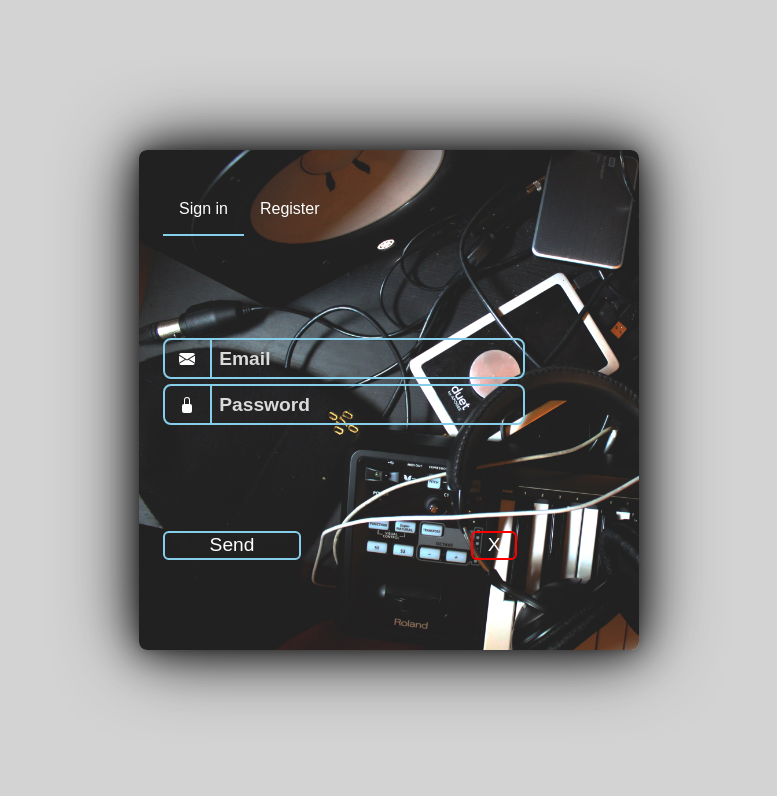
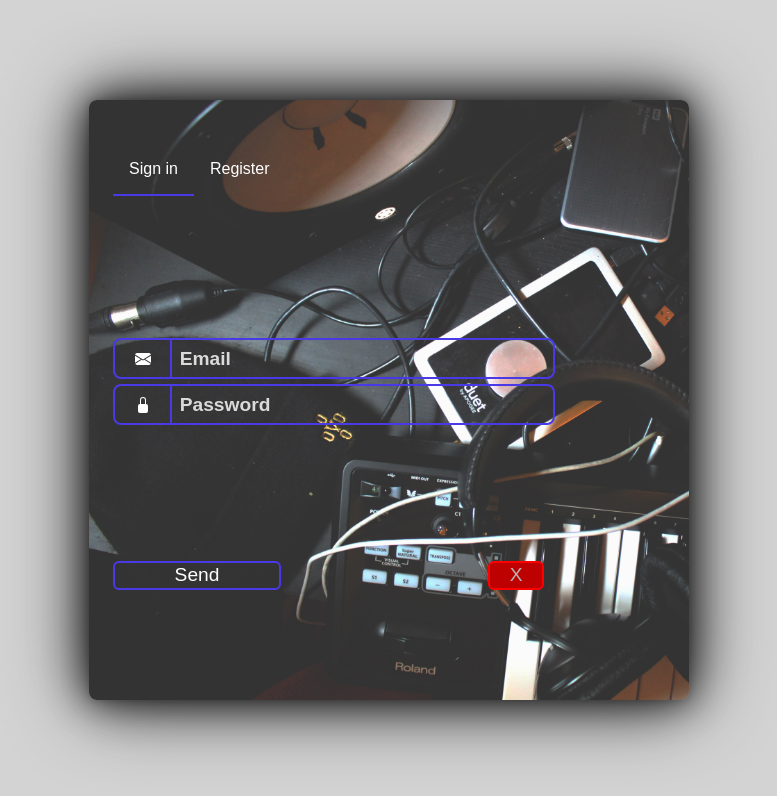
Before and after one commit to diegocruz-s/test-tsarq, a React (Vite) app in the folder web/: page /auth in a window 1280 px wide. Shown: the top 796 px of the page, without its empty margins (251-1028 px from the left). Built offline with nearby package versions, Linux system fonts and the light colour scheme.

Commit message:
feat: add table UserMusic

```diff
--- a/web/src/App.tsx
+++ b/web/src/App.tsx
@@ -1,5 +1,5 @@
 import './globalStyle/global.scss'
-import { BrowserRouter, Routes, Route } from 'react-router-dom'
+import { BrowserRouter, Routes, Route, Navigate } from 'react-router-dom'
 import { Auth } from "./pages/Auth/Auth"
 import { RootState, useAppDispatch, useAppSelector } from "./store/store"
 import { useAuth } from './utils/checkAuth'
@@ -15,7 +15,8 @@ function App() {
     <div>
       <BrowserRouter>
         <Routes>
-          <Route path='/auth' element={ auth ? (<Home />) : (<Auth />) }></Route>
+          <Route path='/' element={ auth ? <Home /> : <Navigate to='/auth' /> }></Route>
+          <Route path='/auth' element={ auth ? <Navigate to='/' /> : <Auth /> }></Route>
         </Routes>
       </BrowserRouter>
     </div>
--- a/web/src/components/formAuth/styles/main.scss
+++ b/web/src/components/formAuth/styles/main.scss
@@ -34,7 +34,9 @@
             border: none;
             height: 100%;
             width: 100%;
-            border-radius: .5em;
+            border-radius: .35em;
+            border-top-left-radius: 0;
+            border-bottom-left-radius: 0;
             font-size: 1.2em;
 
             &:focus {
--- a/web/src/globalStyle/global.scss
+++ b/web/src/globalStyle/global.scss
@@ -1,5 +1,5 @@
 $colorInput: #fff;
-$colorBorder: #87CEEB;
+$colorBorder: #4a39e7;
 
 * {
     padding: 0;
--- a/web/src/pages/Auth/styles/main.scss
+++ b/web/src/pages/Auth/styles/main.scss
@@ -1,6 +1,6 @@
 @import '../../../globalStyle/global.scss';
-$widthAuth: 500px;
-$heightAuth: 500px;
+$widthAuth: 600px;
+$heightAuth: 600px;
 
 .containerAuth {
     height: 100vh;
@@ -11,18 +11,30 @@ $heightAuth: 500px;
         grid-template-columns: 1fr 1fr 1fr;
         grid-template-rows: 1fr 1fr 1fr 1fr 1fr 2em;
         padding: 1em;
-        // @extend .flexCenter;
+        position: relative;
         width: $widthAuth;
         height: $heightAuth;
-        background-image: url('../../../assets/back_login.jpg');
-        background-size: cover;
-        backdrop-filter: blur(100px);
-        -webkit-backdrop-filter: blur(100px);
         border-radius: 8px;
         box-shadow: 0 0 10px rgba(0, 0, 0, 0.2),
                     0 0 30px rgba(0, 0, 0, 0.4),
                     0 0 50px rgba(0, 0, 0, 0.6),
                     0 0 80px rgba(0, 0, 0, 0.8);
+
+        &::before {
+            content: "";
+            position: absolute;
+            top: 0;
+            left: 0;
+            right: 0;
+            bottom: 0;
+            opacity: .9;
+            background-image: url('../../../assets/back_login.jpg');
+            background-size: cover;
+            backdrop-filter: blur(100px);
+            -webkit-backdrop-filter: blur(100px);
+            border-radius: 8px;
+            z-index: -1;
+        }
         // -webkit-box-reflect: below 9px
         //     linear-gradient(to bottom, rgba(0,0,0,.0), rgba(0,0,0,.1));
 
@@ -90,6 +102,9 @@ $heightAuth: 500px;
                 width: 10%;
                 border-color: #f00;
                 margin-left: 37%;
+                color: #b4b4b4;
+                // border-color: rgb(165, 0, 0);
+                background-color: rgb(189, 0, 0);
 
                 &:hover {
                     background-color: #f00;
```
Also changed, not shown: 2 other files (tests, documents, lock files or other folders).
